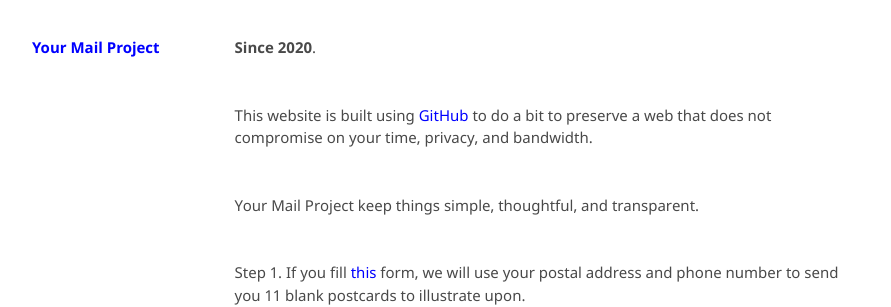
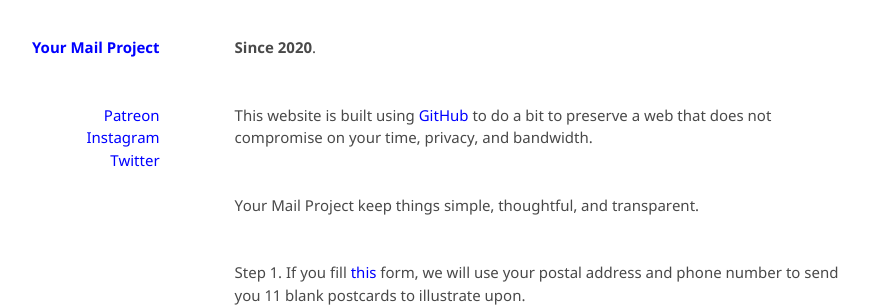
Before and after one commit to kvshvlin/yourmailproject, a Jekyll site: the page built from index.md, in a window 1280 px wide. Shown: the part 189-496 px from the top of the page, without its empty margins (193-1084 px from the left). Built offline with Jekyll 4.4.1, drawn with Linux system fonts in a browser that asks for light colours; our own code applies the rules of GitHub Pages for plain Markdown files.

Commit message:
Update default.html

```diff
--- a/_layouts/default.html
+++ b/_layouts/default.html
@@ -15,6 +15,11 @@
     <header>
       <div class="grid-item">
         <h1><a href="https://kvshvlin.github.io/yourmailproject">Your Mail Project</a></h1>
+        <p>
+          <a href="https://www.patreon.com/yourmailproject?fan_landing=true" target="_blank">Patreon</a><br>
+          <a href="https://www.instagram.com/yourmailproject" target="_blank">Instagram</a><br>
+          <a href="https://www.twitter.com/yourmailproject" target="_blank">Twitter</a>
+        </p>
       </div>
     </header>
     <section>
```
